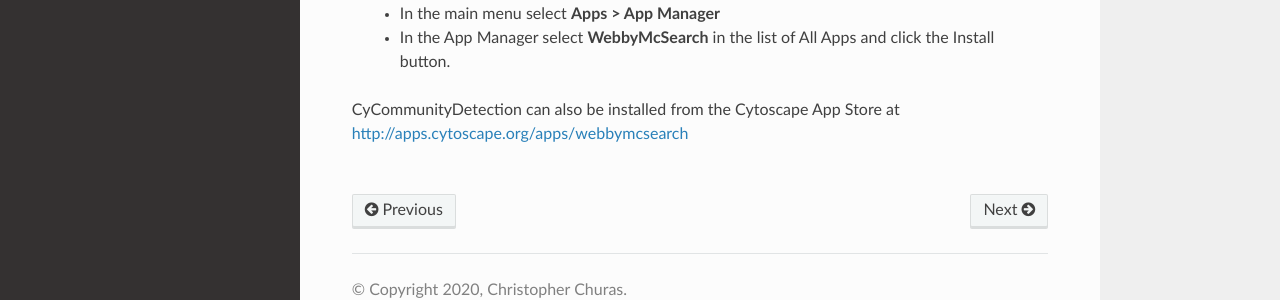
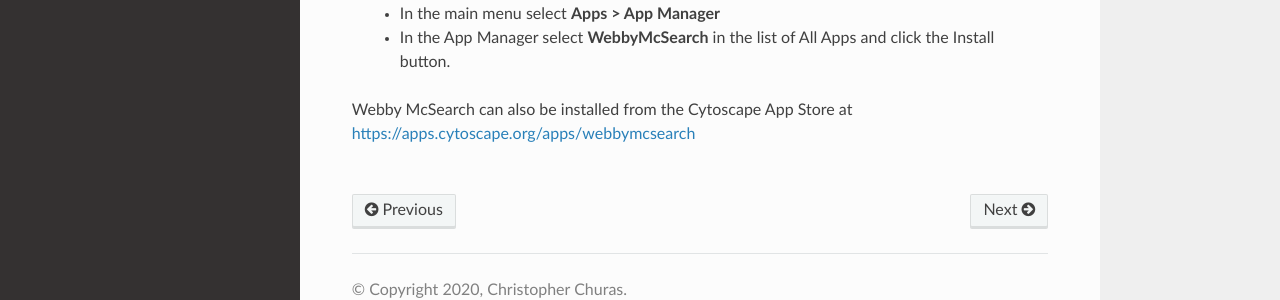
Before and after one commit to idekerlab/webbymcsearch, a Sphinx documentation site: the page built from docs/Installation.rst, in a window 1280 px wide. Shown: the part 422-722 px from the top of the page. Built offline with Sphinx 7.4.7 and the Read the Docs theme 2.0.0, drawn with Linux system fonts in a browser that asks for light colours.

Commit message:
switched to SSL

```diff
--- a/docs/Installation.rst
+++ b/docs/Installation.rst
@@ -16,6 +16,6 @@
     * In the App Manager select **WebbyMcSearch** in the list of All Apps and click the Install button.
 
 
-| CyCommunityDetection can also be installed from the Cytoscape App Store at
-| http://apps.cytoscape.org/apps/webbymcsearch
+| Webby McSearch can also be installed from the Cytoscape App Store at
+| https://apps.cytoscape.org/apps/webbymcsearch
 |
```
